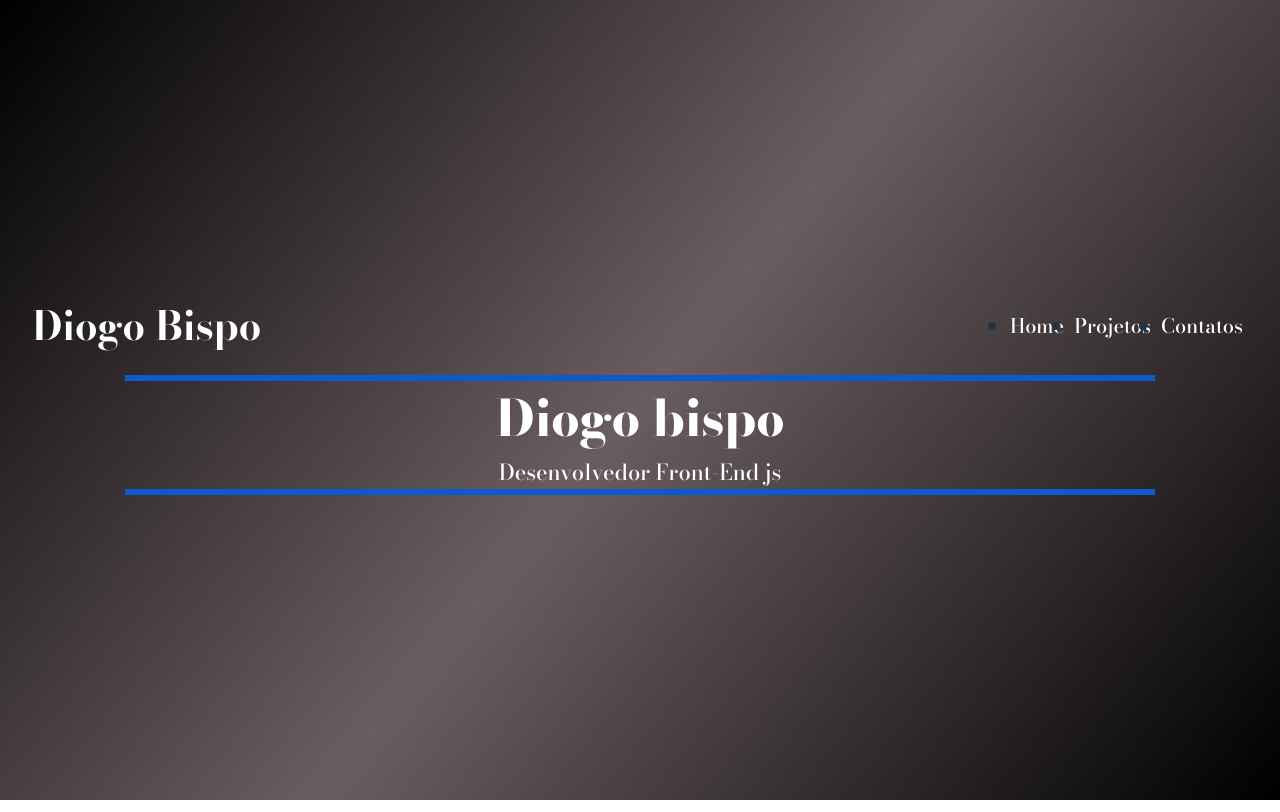
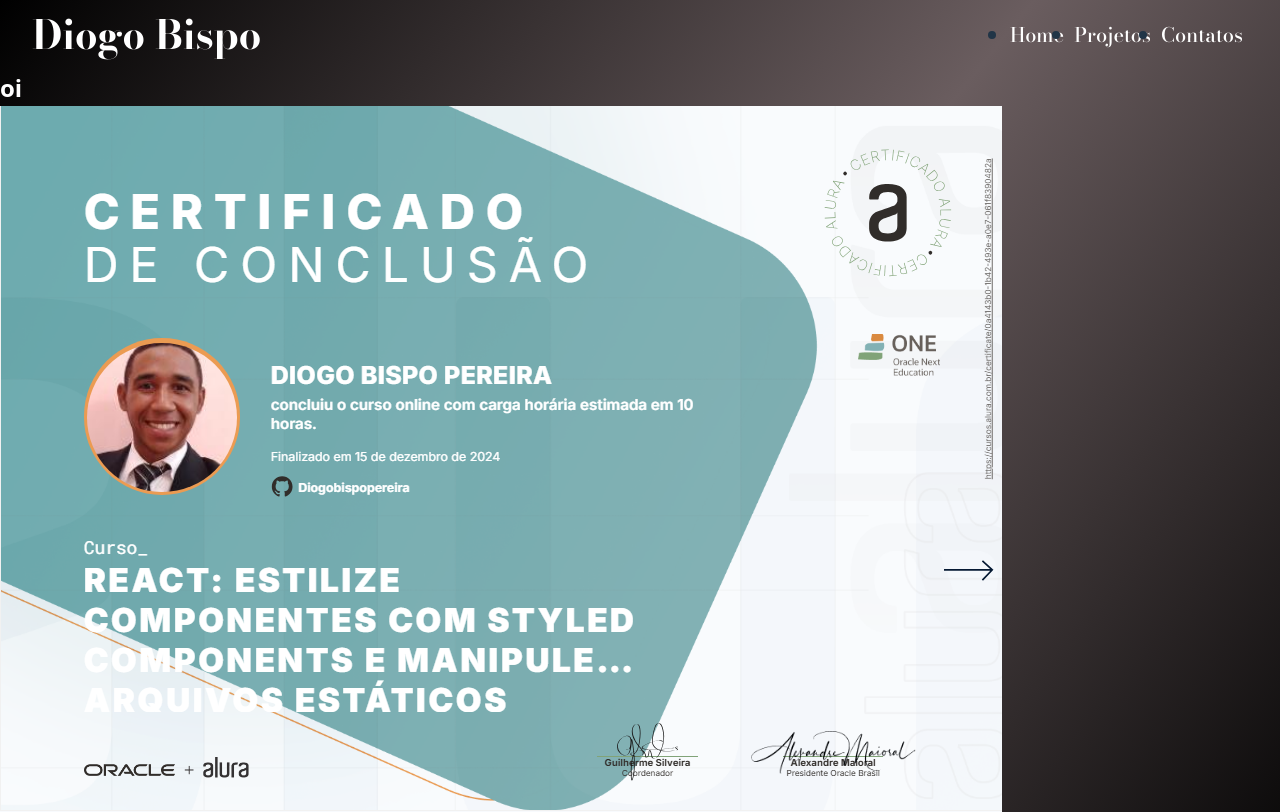
Before and after one commit to Diogobispopereira/PORTIFOLIO-ORIGINAL, a React (Vite) app: page /react in a window 1280 px wide. Shown: the top 812 px of the page. Built offline with nearby package versions, Linux system fonts and the light colour scheme.

Commit message:
atualizacao no linkCurso

```diff
--- a/src/App.jsx
+++ b/src/App.jsx
@@ -7,6 +7,7 @@
 import { Contato } from './componentes-links/Paginas/Contato'
 import { PaginaInicial } from './componentes-links/Paginas/PaginaInicial/paginaInicial'
 import { Rodape } from './componentes-links/Rodape/Rodape'
+import { React } from './Componentes/React'
 
 function App() {
 
@@ -18,6 +19,7 @@
         <Route path='/' element={<PaginaInicial/>} />
         <Route path='/projetos' element={<Projetos/>} />
         <Route path='/contatos' element={<Contato/>} />
+        <Route path='/react' element={<React/>} />
       </Routes>
       <Rodape/>
     </BrowserRouter>
--- a/src/Componentes/React/index.jsx
+++ b/src/Componentes/React/index.jsx
@@ -1 +1,8 @@
-export function
+export function React (){
+    return(
+        <article>
+            <h2>oi</h2>
+            <img src="./react/react estilize com styled.png"/>
+        </article>
+    )
+}
--- a/src/componentes-links/Paginas/Home/index.jsx
+++ b/src/componentes-links/Paginas/Home/index.jsx
@@ -1,5 +1,7 @@
 import { useState } from "react"
 import "./Home.css"
+import { React } from "../../../Componentes/React"
+
 
 
 export function Home() {
@@ -23,7 +25,8 @@
         },
         {
             id: 5,
-            linguagem: "UX"
+            linguagem: "REACT",
+            link:"/React"
         },
         {
             id: 6,
@@ -55,7 +58,8 @@
                 <div className= "itensLinguagem">
                     {home.map((item) => (
                         <div className="home__skills" id={item.id}>
-                            <a href="#"><button className="home__button">{item.linguagem}</button></a>
+
+                            <a href={item.link}><button className="home__button">{item.linguagem}</button></a>
                         </div>
                     ))}
                 </div>
```
Also changed, not shown: src/Componentes/linkCurso/LinkCurso.jsx (added, +18 -0 lines), public/react/react estilize com styled.png (added).
